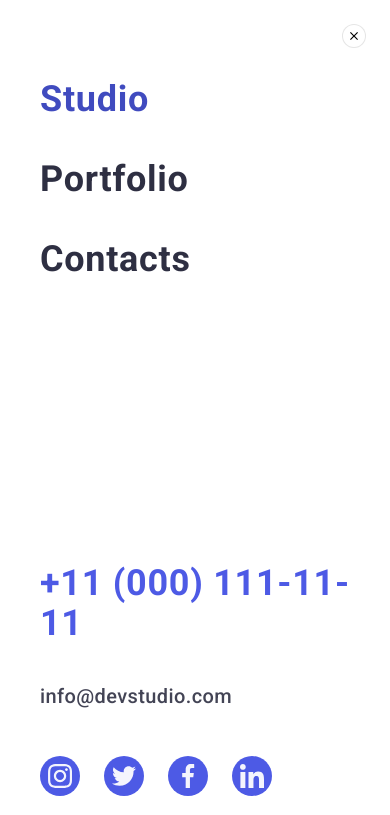
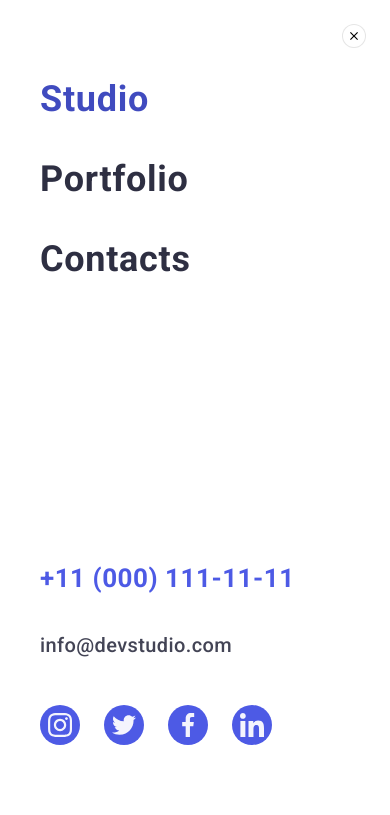
Before and after one commit to Pryzhyhalinskiy/goit-markup-hw-07, a plain HTML site: page index.html in a window 390 px wide. Both pictures are taken after a click on the button 364 px from the left and 35 px from the top of the page. Shown: the top 815 px of the page. Drawn offline with nearby package versions, Linux system fonts and the light colour scheme.

Commit message:
Add changes
@media screen and (min-width: 320px) and (max-width: 424px) {
    .contacts-mobile-tel {
        font-size: 26px;
    }
}

```diff
--- a/css/style.css
+++ b/css/style.css
@@ -308,7 +308,7 @@ label {
 }
 
 @media screen and (min-width: 768px) {
-    .menu-item-contact  {
+    .menu-item-contact {
         margin-bottom: 12px;
     }
 }
@@ -432,6 +432,13 @@ label {
     letter-spacing: 0.02em;
     text-transform: capitalize;
 }
+
+@media screen and (min-width: 320px) and (max-width: 424px) {
+    .contacts-mobile-tel {
+        font-size: 26px;
+    }
+}
+
 
 .color-contacts {
     color: #4D5AE5;
```
Lines whose indentation alone changed are shown as unchanged.
